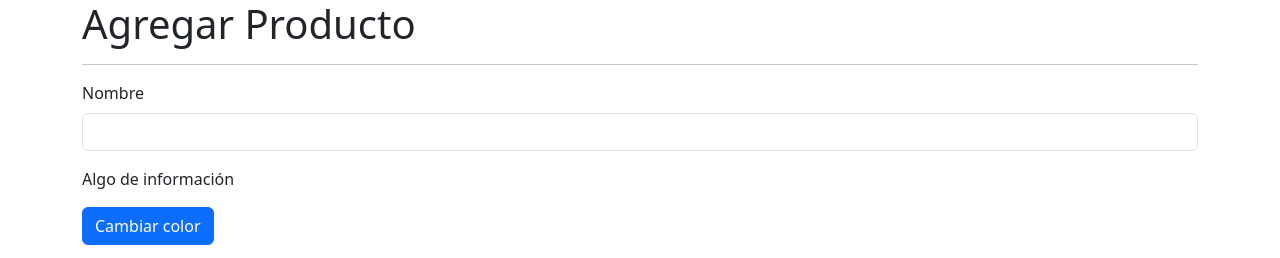
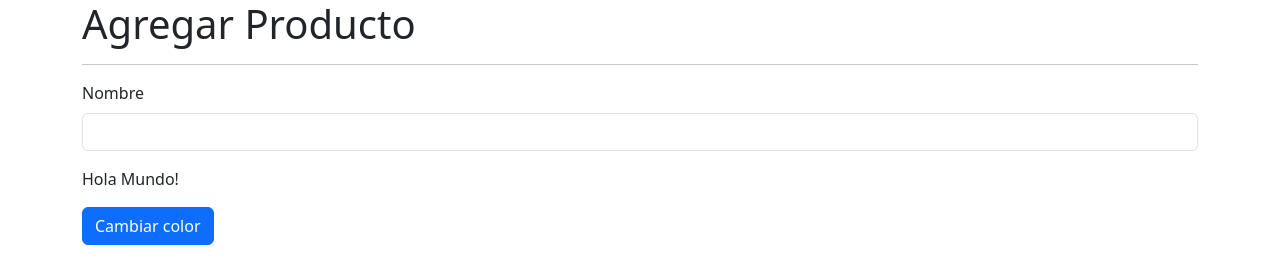
Before and after one commit to magadiflo/directives-signals-app, an Angular app: page /products/product in a window 1280 px wide. Shown: the top 258 px of the page. Built offline with nearby package versions, Linux system fonts and the light colour scheme.

Commit message:
Custom Label - Directiva personalizada

```diff
--- a/src/app/products/pages/product-page/product-page.component.html
+++ b/src/app/products/pages/product-page/product-page.component.html
@@ -6,7 +6,7 @@
     <input type="text" formControlName="name" class="form-control" id="name">
   </div>
   <div class="col-auto my-3">
-    <span>Algo de información</span>
+    <span customLabel></span>
   </div>
   <div class="row">
     <div class="col">
--- a/src/app/products/products.module.ts
+++ b/src/app/products/products.module.ts
@@ -3,6 +3,8 @@
 import { ReactiveFormsModule } from '@angular/forms';
 
 import { ProductsRoutingModule } from './products-routing.module';
+import { SharedModule } from '../shared/shared.module';
+
 import { ProductPageComponent } from './pages/product-page/product-page.component';
 
 
@@ -13,7 +15,8 @@
   imports: [
     CommonModule,
     ReactiveFormsModule,
-    ProductsRoutingModule
+    ProductsRoutingModule,
+    SharedModule,
   ]
 })
 export class ProductsModule { }
--- /dev/null
+++ b/src/app/shared/directives/custom-label.directive.ts
@@ -0,0 +1,21 @@
+import { Directive, ElementRef, OnInit } from '@angular/core';
+
+@Directive({
+  selector: '[customLabel]'
+})
+export class CustomLabelDirective implements OnInit {
+
+  private _htmlElement?: ElementRef<HTMLElement>;
+
+  constructor(private _el: ElementRef<HTMLElement>) {
+    console.log(this._el);
+    this._htmlElement = this._el;
+
+    this._htmlElement.nativeElement.innerHTML = 'Hola Mundo!';
+  }
+
+  ngOnInit(): void {
+    console.log('ngOnInit - customLabel');
+  }
+
+}
```
Also changed, not shown: src/app/shared/shared.module.ts (added, +19 -0 lines).
